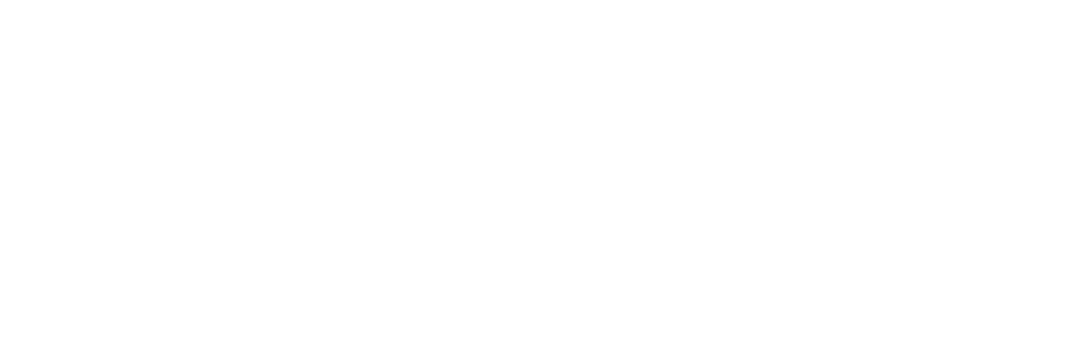
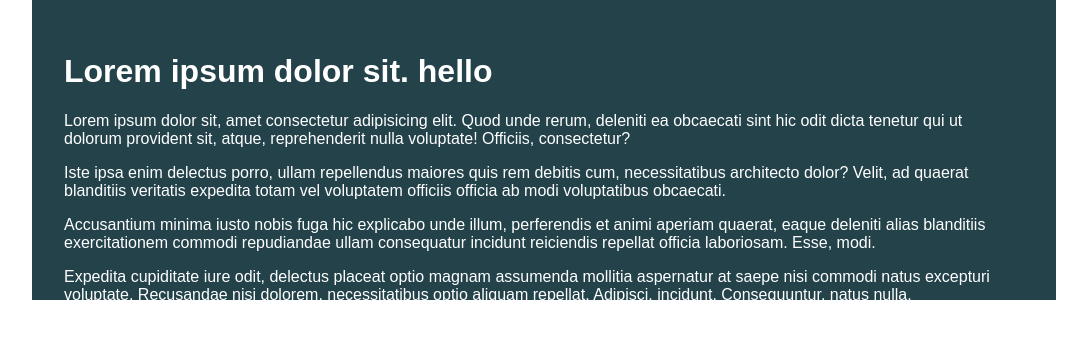
Before and after one commit to jabezdubale/21-day-CSS-responsive-challenge, a plain HTML site: page index.html in a window 1280 px wide. Shown: the whole page, without its empty margins (96-1183 px from the left). Drawn offline with Linux system fonts and the light colour scheme.

Commit message:
1st day challenge question file

```diff
--- a/index.html
+++ b/index.html
@@ -3,7 +3,40 @@
   <head>
     <meta charset="UTF-8" />
     <meta name="viewport" content="width=device-width, initial-scale=1.0" />
-    <title>Responsive CSS</title>
+    <title>Day 01</title>
+
+    <link rel="stylesheet" href="style.css" />
   </head>
-  <body></body>
+
+  <body>
+    <div class="container">
+      <div class="intro-content">
+        <h1>Lorem ipsum dolor sit. hello</h1>
+        <p>
+          Lorem ipsum dolor sit, amet consectetur adipisicing elit. Quod unde
+          rerum, deleniti ea obcaecati sint hic odit dicta tenetur qui ut
+          dolorum provident sit, atque, reprehenderit nulla voluptate! Officiis,
+          consectetur?
+        </p>
+        <p>
+          Iste ipsa enim delectus porro, ullam repellendus maiores quis rem
+          debitis cum, necessitatibus architecto dolor? Velit, ad quaerat
+          blanditiis veritatis expedita totam vel voluptatem officiis officia ab
+          modi voluptatibus obcaecati.
+        </p>
+        <p>
+          Accusantium minima iusto nobis fuga hic explicabo unde illum,
+          perferendis et animi aperiam quaerat, eaque deleniti alias blanditiis
+          exercitationem commodi repudiandae ullam consequatur incidunt
+          reiciendis repellat officia laboriosam. Esse, modi.
+        </p>
+        <p>
+          Expedita cupiditate iure odit, delectus placeat optio magnam assumenda
+          mollitia aspernatur at saepe nisi commodi natus excepturi voluptate.
+          Recusandae nisi dolorem, necessitatibus optio aliquam repellat.
+          Adipisci, incidunt. Consequuntur, natus nulla.
+        </p>
+      </div>
+    </div>
+  </body>
 </html>
--- /dev/null
+++ b/style.css
@@ -0,0 +1,33 @@
+/* INSTRUCTIONS
+ *
+ * 1) Limit the total width of
+ *    the .intro-conent to about half
+ *    of it's parent
+ *
+ * 2) Stop the text from overflowing
+ *    out the bottom at small screen
+ *    widths
+ *
+ * You may modify the HTML if needed
+ *
+ */
+
+ * {
+    box-sizing: border-box;
+  }
+
+  body {
+    margin: 0;
+    font-family: sans-serif;
+  }
+
+  .container {
+    background: #23424a;
+    color: white;
+
+    width: 80%;
+    margin: 0 auto;
+
+    padding: 2em;
+    height: 300px;
+  }
```
